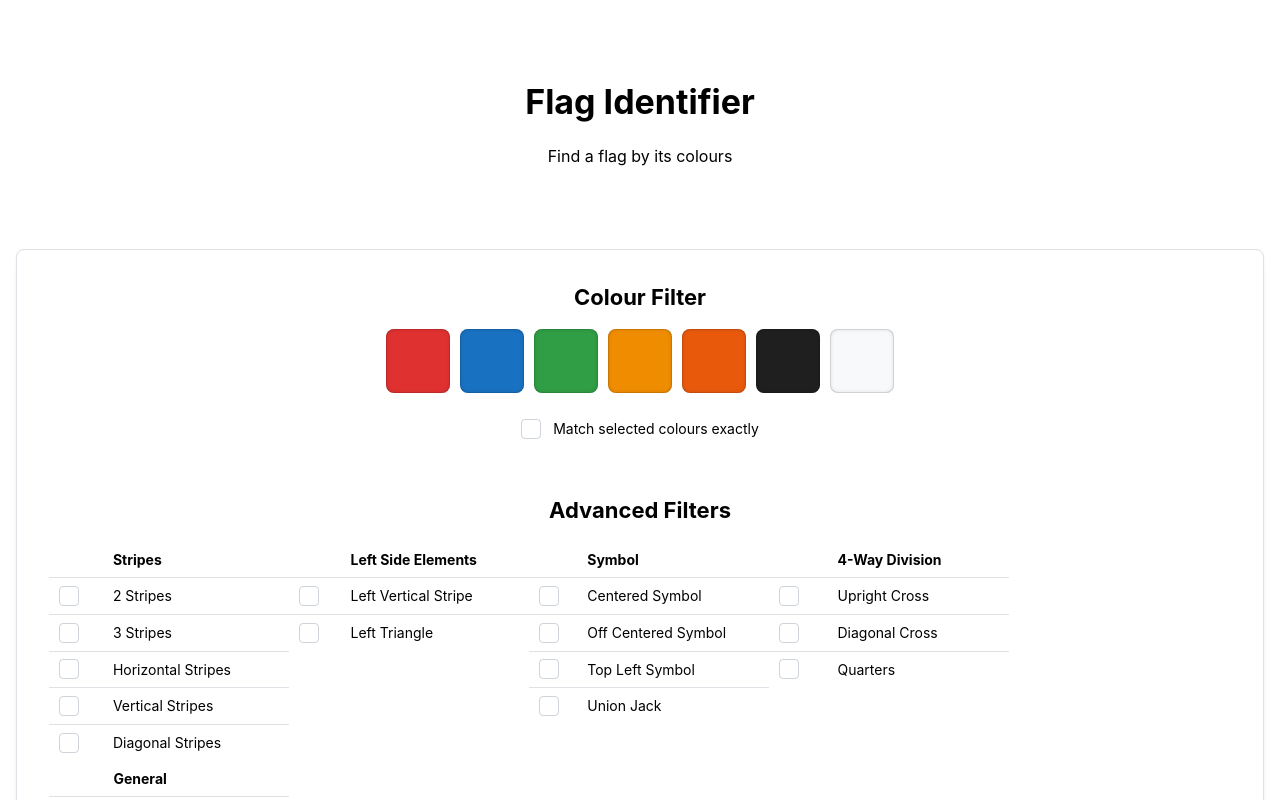
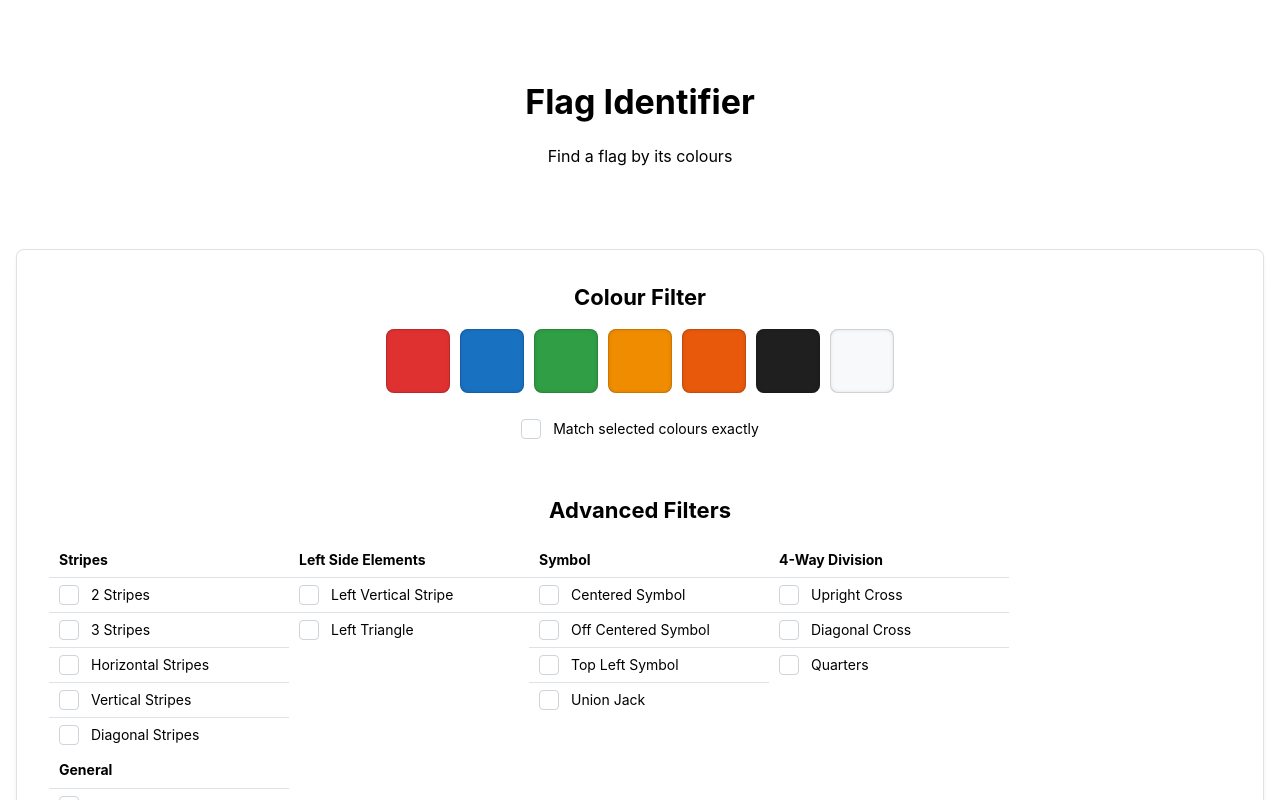
Before and after one commit to wahlp/flag-identifier, a Next.js app: page / in a window 1280 px wide. Shown: the top 800 px of the page. Built offline with nearby package versions, Linux system fonts and the light colour scheme.

Commit message:
change advancedfilters table

```diff
--- a/components/Filters/AdvancedFilters.tsx
+++ b/components/Filters/AdvancedFilters.tsx
@@ -25,7 +25,7 @@ function AdvancedFilter({
     >
       <Table.Td>
         <Checkbox
-          aria-label="Select row"
+          label={item.name}
           checked={advancedFilters.includes(item.id)}
           onChange={(event) => {
               console.log(item.id)
@@ -38,7 +38,6 @@ function AdvancedFilter({
           }
         />
       </Table.Td>
-      <Table.Td>{item.name}</Table.Td>
     </Table.Tr>
   ));
 
@@ -46,7 +45,6 @@ function AdvancedFilter({
     <Table w={240}>
       <Table.Thead>
         <Table.Tr>
-          <Table.Th />
           <Table.Th>{groupHeading}</Table.Th>
         </Table.Tr>
       </Table.Thead>
```
